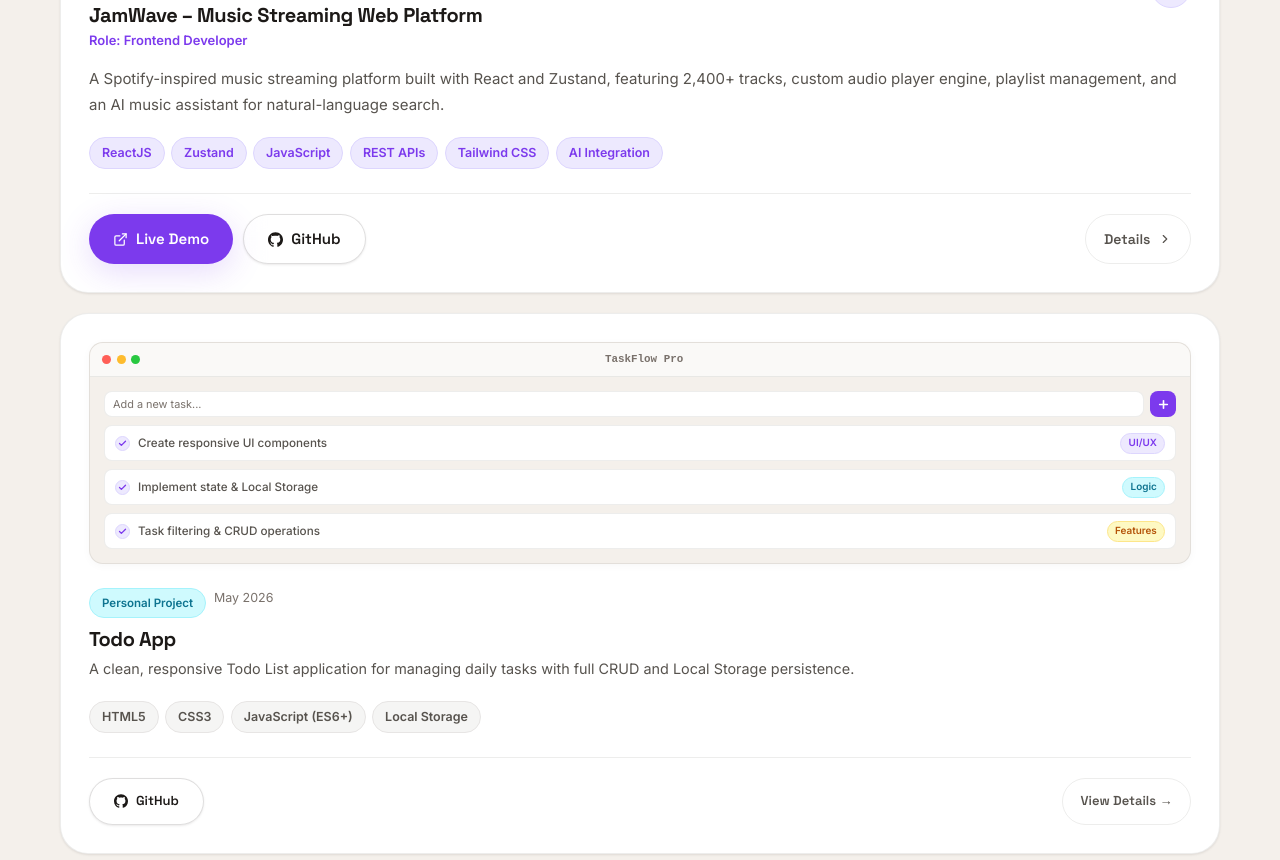
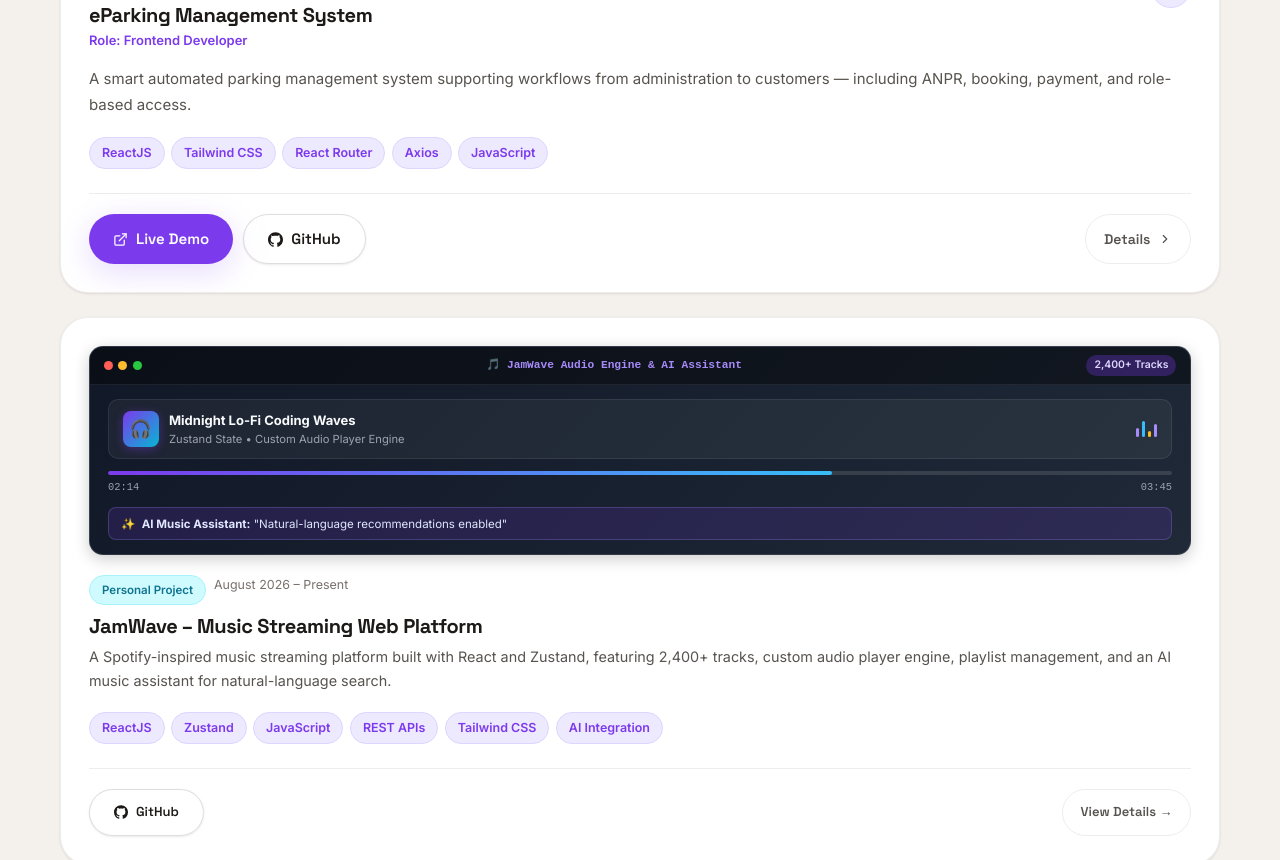
Before and after one commit to minhthien435/minhthien-portfolio, a React (Vite) app: page / in a window 1280 px wide. Shown: the part 5940-6800 px from the top of the page. Built offline with nearby package versions, Linux system fonts and the light colour scheme.

Commit message:
Update My-Porfolio_v6.0

```diff
--- a/src/components/Projects/Projects.jsx
+++ b/src/components/Projects/Projects.jsx
@@ -194,41 +194,110 @@
   );
 }
 
-/* ── Secondary Project (Todo App) ── */
-function SecondaryProject({ project, onOpenModal }) {
-  const reduced = useReducedMotion();
+/* ── JamWave Custom App Mockup ── */
+function JamWaveMockup() {
+  return (
+    <div style={{
+      background: 'linear-gradient(135deg, #111827 0%, #1F2937 100%)',
+      border: '1.5px solid rgba(255,255,255,0.12)',
+      borderRadius: 14,
+      overflow: 'hidden',
+      marginBottom: '1.25rem',
+      boxShadow: '0 4px 16px rgba(0,0,0,0.2)',
+      color: 'white',
+    }}>
+      {/* App Header */}
+      <div style={{
+        padding: '0.5rem 0.85rem',
+        background: 'rgba(0,0,0,0.4)',
+        borderBottom: '1px solid rgba(255,255,255,0.08)',
+        display: 'flex', alignItems: 'center', justifyContent: 'space-between',
+      }}>
+        <div style={{ display: 'flex', gap: '0.35rem' }}>
+          <div style={{ width: 9, height: 9, borderRadius: '50%', background: '#FF5F57' }} />
+          <div style={{ width: 9, height: 9, borderRadius: '50%', background: '#FEBC2E' }} />
+          <div style={{ width: 9, height: 9, borderRadius: '50%', background: '#28C840' }} />
+        </div>
+        <span style={{ fontSize: '0.7rem', fontWeight: 600, color: '#A78BFA', fontFamily: 'monospace' }}>
+          🎵 JamWave Audio Engine & AI Assistant
+        </span>
+        <span style={{ fontSize: '0.65rem', background: 'rgba(124,58,237,0.3)', padding: '0.15rem 0.5rem', borderRadius: 99, color: '#DDD6FE', fontWeight: 600 }}>
+          2,400+ Tracks
+        </span>
+      </div>
 
+      {/* Audio Player Interface Preview */}
+      <div style={{ padding: '0.875rem 1.125rem', display: 'flex', flexDirection: 'column', gap: '0.75rem' }}>
+        {/* Track Row */}
+        <div style={{ display: 'flex', alignItems: 'center', justifyContent: 'space-between', background: 'rgba(255,255,255,0.05)', padding: '0.6rem 0.85rem', borderRadius: 10, border: '1px solid rgba(255,255,255,0.08)' }}>
+          <div style={{ display: 'flex', alignItems: 'center', gap: '0.65rem' }}>
+            <div style={{
+              width: 36, height: 36, borderRadius: 8,
+              background: 'linear-gradient(135deg, #7C3AED 0%, #06B6D4 100%)',
+              display: 'flex', alignItems: 'center', justifyContent: 'center',
+              fontSize: '1.1rem', flexShrink: 0,
+              boxShadow: '0 2px 10px rgba(124,58,237,0.4)',
+            }}>
+              🎧
+            </div>
+            <div>
+              <p style={{ fontSize: '0.8125rem', fontWeight: 700, color: '#F9FAFB', margin: 0 }}>
+                Midnight Lo-Fi Coding Waves
+              </p>
+              <p style={{ fontSize: '0.7rem', color: '#9CA3AF', margin: 0 }}>
+                Zustand State • Custom Audio Player Engine
+              </p>
+            </div>
+          </div>
+          {/* Animated Equalizer */}
+          <div style={{ display: 'flex', gap: '3px', alignItems: 'flex-end', height: 16 }}>
+            <span style={{ width: 3, height: '60%', background: '#A78BFA', borderRadius: 2 }} />
+            <span style={{ width: 3, height: '100%', background: '#38BDF8', borderRadius: 2 }} />
+            <span style={{ width: 3, height: '40%', background: '#FBBF24', borderRadius: 2 }} />
+            <span style={{ width: 3, height: '85%', background: '#A78BFA', borderRadius: 2 }} />
+          </div>
+        </div>
+
+        {/* Audio Progress Bar */}
+        <div style={{ display: 'flex', flexDirection: 'column', gap: '0.2rem' }}>
+          <div style={{ width: '100%', height: 4, borderRadius: 2, background: 'rgba(255,255,255,0.12)', position: 'relative', overflow: 'hidden' }}>
+            <div style={{ width: '68%', height: '100%', background: 'linear-gradient(90deg, #7C3AED, #38BDF8)', borderRadius: 2 }} />
+          </div>
+          <div style={{ display: 'flex', justifyContent: 'space-between', fontSize: '0.65rem', color: '#9CA3AF', fontFamily: 'monospace' }}>
+            <span>02:14</span>
+            <span>03:45</span>
+          </div>
+        </div>
+
+        {/* AI Assistant Pill */}
+        <div style={{
+          background: 'rgba(124, 58, 237, 0.16)',
+          border: '1px solid rgba(167, 139, 250, 0.25)',
+          borderRadius: 8,
+          padding: '0.4rem 0.75rem',
+          fontSize: '0.72rem',
+          color: '#E0E7FF',
+          display: 'flex',
+          alignItems: 'center',
+          gap: '0.4rem',
+        }}>
+          <span>✨</span>
+          <span><strong>AI Music Assistant:</strong> "Natural-language recommendations enabled"</span>
+        </div>
+      </div>
+    </div>
+  );
+}
+
+/* ── Todo App Custom App Mockup ── */
+function TodoAppMockup() {
   return (
-    <motion.div
-      variants={reveal}
-      initial={reduced ? false : 'hidden'}
-      whileInView={reduced ? false : 'visible'}
-      viewport={{ once: true, margin: '-30px' }}
-      transition={{ delay: 0.15 }}
-      className="project-card spotlight-card"
-      onMouseMove={handleSpotlight}
-      whileHover={{ y: -4, boxShadow: 'var(--shadow-lg)' }}
-      style={{
-        background: 'var(--bg-white)',
-        border: '1.5px solid var(--border)',
-        borderRadius: 'var(--r-xl)',
-        padding: '1.75rem',
-        cursor: 'pointer',
-        boxShadow: 'var(--shadow-sm)',
-        display: 'flex',
-        flexDirection: 'column',
-        justifyContent: 'space-between',
-      }}
-      onClick={() => onOpenModal(project)}
-    >
-      <div>
-        {/* macOS Style Mini App Window */}
     <div style={{
       background: 'var(--bg-cream)',
       border: '1.5px solid var(--border)',
       borderRadius: 14,
       overflow: 'hidden',
-          marginBottom: '1.5rem',
+      marginBottom: '1.25rem',
       boxShadow: '0 2px 8px rgba(0,0,0,0.03)',
     }}>
       {/* App Header */}
@@ -300,6 +369,40 @@
         ))}
       </div>
     </div>
+  );
+}
+
+/* ── Secondary Project Card (Full Horizontal Row Layout) ── */
+function SecondaryProject({ project, onOpenModal }) {
+  const reduced = useReducedMotion();
+
+  return (
+    <motion.div
+      variants={reveal}
+      initial={reduced ? false : 'hidden'}
+      whileInView={reduced ? false : 'visible'}
+      viewport={{ once: true, margin: '-30px' }}
+      transition={{ delay: 0.15 }}
+      className="project-card spotlight-card"
+      onMouseMove={handleSpotlight}
+      whileHover={{ y: -4, boxShadow: 'var(--shadow-lg)' }}
+      style={{
+        background: 'var(--bg-white)',
+        border: '1.5px solid var(--border)',
+        borderRadius: 'var(--r-xl)',
+        padding: '1.75rem',
+        cursor: 'pointer',
+        boxShadow: 'var(--shadow-sm)',
+        display: 'flex',
+        flexDirection: 'column',
+        justifyContent: 'space-between',
+        width: '100%',
+      }}
+      onClick={() => onOpenModal(project)}
+    >
+      <div>
+        {/* Render custom mockup based on project ID */}
+        {project.id === 'jamwave' ? <JamWaveMockup /> : <TodoAppMockup />}
 
         {/* Project Meta info */}
         <div style={{ display: 'flex', gap: '0.5rem', flexWrap: 'wrap', marginBottom: '0.625rem' }}>
@@ -317,7 +420,7 @@
         {/* Tech tags */}
         <div style={{ display: 'flex', flexWrap: 'wrap', gap: '0.4rem', marginBottom: '1.5rem' }}>
           {project.techStack.map(t => (
-            <span key={t} className="tag tag-gray" style={{ fontSize: '0.78rem' }}>{t}</span>
+            <span key={t} className="tag tag-violet" style={{ fontSize: '0.78rem' }}>{t}</span>
           ))}
         </div>
       </div>
@@ -376,15 +479,13 @@
           </p>
         </motion.div>
 
-        {/* Editorial layout: featured large + secondary smaller */}
-        <div style={{ display: 'flex', flexDirection: 'column', gap: '1.25rem' }}>
+        {/* Full horizontal row layout: 1 row per project */}
+        <div style={{ display: 'flex', flexDirection: 'column', gap: '1.5rem' }}>
           {featured && <FeaturedProject project={featured} onOpenModal={setSelected} />}
 
-          <div style={{ display: 'grid', gridTemplateColumns: 'repeat(auto-fit, minmax(280px, 1fr))', gap: '1.25rem' }}>
           {secondary.map(p => (
             <SecondaryProject key={p.id} project={p} onOpenModal={setSelected} />
           ))}
-          </div>
         </div>
       </div>
 
--- a/src/data/portfolio.js
+++ b/src/data/portfolio.js
@@ -58,36 +58,6 @@
 
 export const projects = [
   {
-    id: 'jamwave',
-    name: 'JamWave – Music Streaming Web Platform',
-    period: 'August 2026 – Present',
-    role: 'Frontend Developer',
-    type: 'Personal Project',
-    featured: true,
-    description:
-      'A Spotify-inspired music streaming platform built with React and Zustand, featuring 2,400+ tracks, custom audio player engine, playlist management, and an AI music assistant for natural-language search.',
-    shortDesc: 'Spotify-inspired music streaming platform with 2,400+ tracks, Zustand audio player, and AI music assistant.',
-    myContribution: [
-      'Built a Spotify-inspired music streaming platform with 2,400+ tracks from external music APIs',
-      'Developed a custom audio player with React and Zustand, supporting queue, seeking, volume, and continuous playback',
-      'Implemented search, playlists, and liked songs with REST API integration',
-      'Integrated an AI music assistant for natural-language music search and recommendations',
-    ],
-    features: [
-      '2,400+ Music Tracks',
-      'Custom Audio Player Engine',
-      'Zustand Global State Management',
-      'Playback Queue & Seeking & Volume Controls',
-      'Search, Playlists & Liked Songs',
-      'REST API Integration',
-      'AI Music Assistant & Recommendations',
-    ],
-    techStack: ['ReactJS', 'Zustand', 'JavaScript', 'REST APIs', 'Tailwind CSS', 'AI Integration'],
-    github: 'https://github.com/minhthien435/JamWave',
-    hasLiveDemo: false,
-    accentColor: 'violet',
-  },
-  {
     id: 'eparking',
     name: 'eParking Management System',
     period: 'June 2026 – July 2026',
@@ -118,6 +88,36 @@
     github: 'https://github.com/minhthien435/parking-management-system',
     liveDemo: 'https://eparking-v1.vercel.app/',
     hasLiveDemo: true,
+    accentColor: 'violet',
+  },
+  {
+    id: 'jamwave',
+    name: 'JamWave – Music Streaming Web Platform',
+    period: 'August 2026 – Present',
+    role: 'Frontend Developer',
+    type: 'Personal Project',
+    featured: false,
+    description:
+      'A Spotify-inspired music streaming platform built with React and Zustand, featuring 2,400+ tracks, custom audio player engine, playlist management, and an AI music assistant for natural-language search.',
+    shortDesc: 'Spotify-inspired music streaming platform with 2,400+ tracks, Zustand audio player, and AI music assistant.',
+    myContribution: [
+      'Built a Spotify-inspired music streaming platform with 2,400+ tracks from external music APIs',
+      'Developed a custom audio player with React and Zustand, supporting queue, seeking, volume, and continuous playback',
+      'Implemented search, playlists, and liked songs with REST API integration',
+      'Integrated an AI music assistant for natural-language music search and recommendations',
+    ],
+    features: [
+      '2,400+ Music Tracks',
+      'Custom Audio Player Engine',
+      'Zustand Global State Management',
+      'Playback Queue & Seeking & Volume Controls',
+      'Search, Playlists & Liked Songs',
+      'REST API Integration',
+      'AI Music Assistant & Recommendations',
+    ],
+    techStack: ['ReactJS', 'Zustand', 'JavaScript', 'REST APIs', 'Tailwind CSS', 'AI Integration'],
+    github: 'https://github.com/minhthien435/JamWave',
+    hasLiveDemo: false,
     accentColor: 'cyan',
   },
   {
@@ -144,7 +144,7 @@
     techStack: ['HTML5', 'CSS3', 'JavaScript (ES6+)', 'Local Storage'],
     github: 'https://github.com/minhthien435/TodoApp',
     hasLiveDemo: false,
-    accentColor: 'yellow',
+    accentColor: 'cyan',
   },
 ];
 
```
Lines whose indentation alone changed are shown as unchanged.
